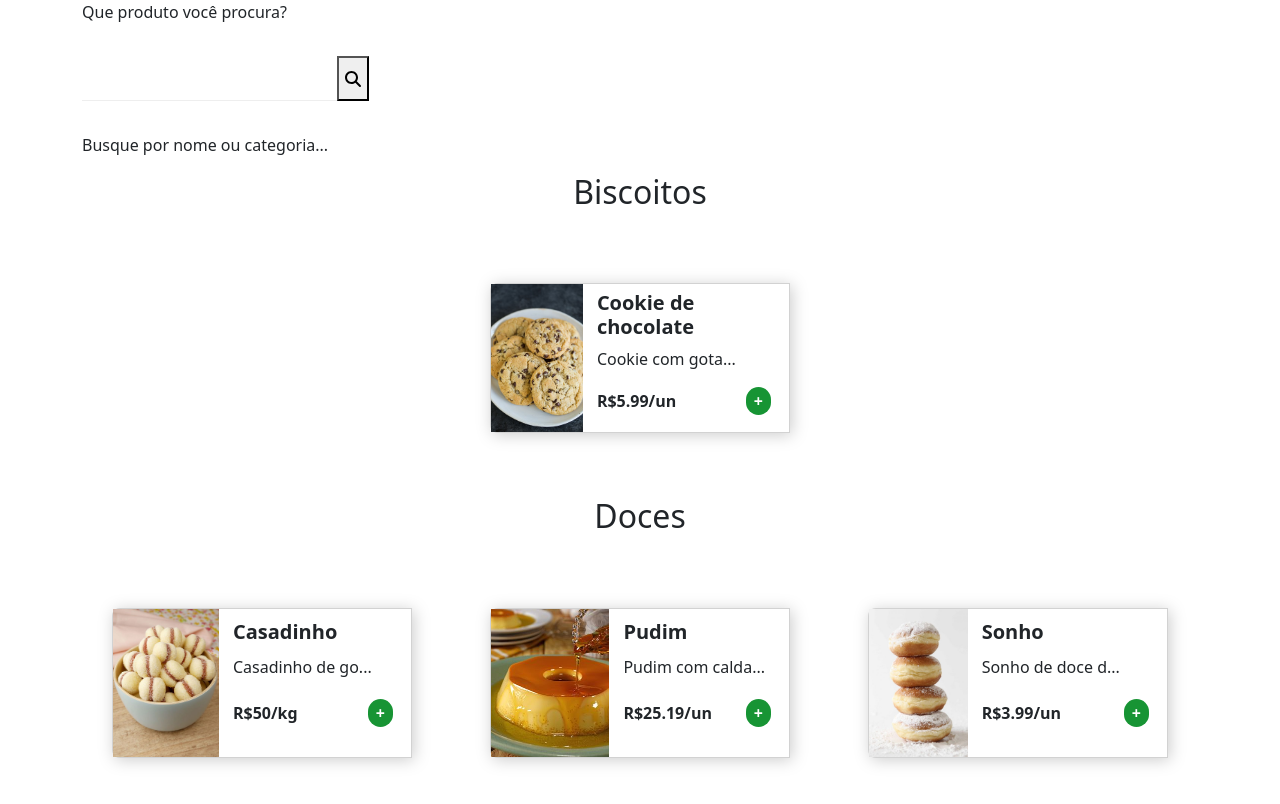
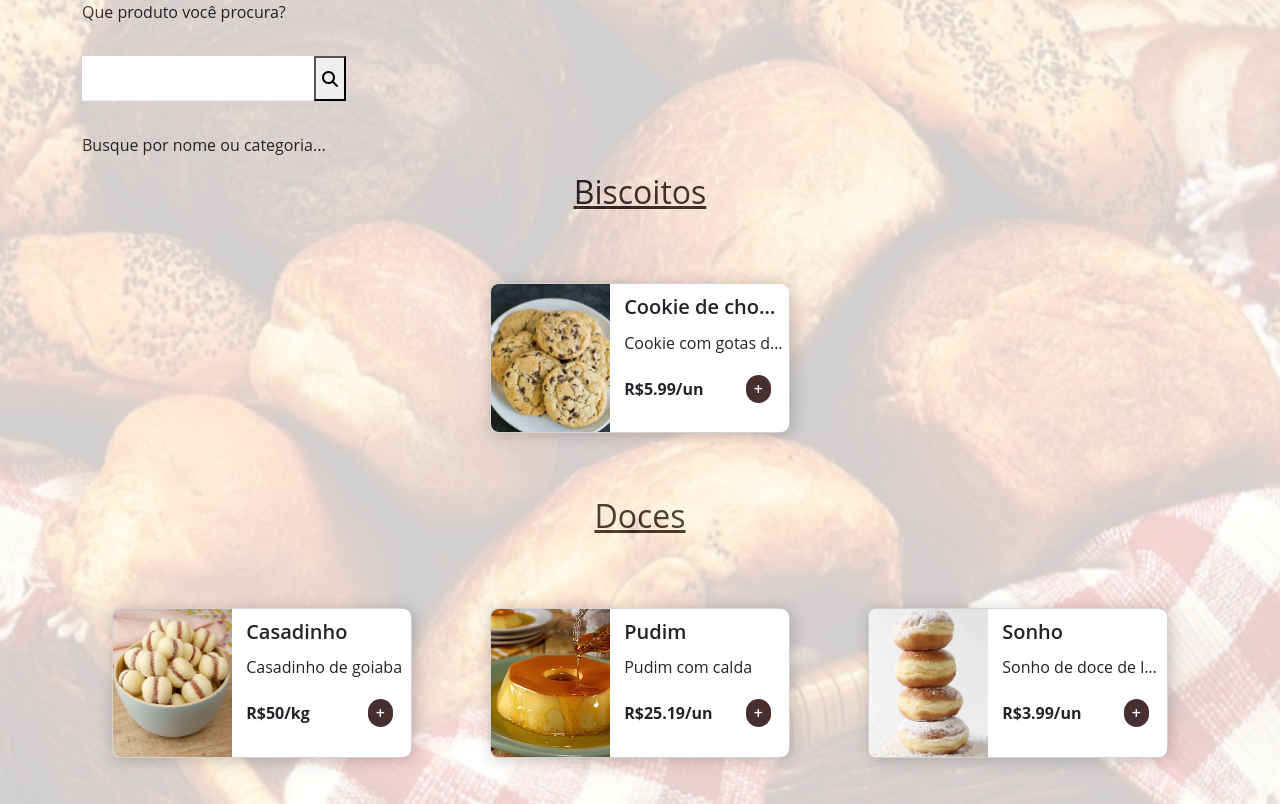
Before and after one commit to 09brsv/front-padaria, an Angular app: page /produtos in a window 1280 px wide. Shown: the top 804 px of the page. Built offline with nearby package versions, Linux system fonts and the light colour scheme.

Commit message:
style(products): Add imagem de fundo e altera estilos da página de produtos

```diff
--- a/src/app/pages/products/components/list-products/list-products.component.html
+++ b/src/app/pages/products/components/list-products/list-products.component.html
@@ -16,10 +16,11 @@
       *ngIf="resultProducts$ | async; else telaInicial">
       <ng-container
         *ngFor="let product of listProducts; let i = index"
-        class="category">
+        >
         <div
           *ngIf="i === 0 || listProducts[i - 1].category !== product.category"
-          style="width: 100%; text-align: center;">
+          class="category"
+          >
           <h2>{{ product.category }}</h2>
         </div>
         <app-product
@@ -34,10 +35,11 @@
         let product of productsFacade.products$ | async as products;
         let i = index
       "
-      class="category">
+      >
       <div
         *ngIf="i === 0 || products[i - 1].category !== product.category"
-        style="width: 100%; text-align: center;">
+        class="category"
+        >
         <h2>{{ product.category }}</h2>
       </div>
       <app-product
--- a/src/app/pages/products/components/list-products/list-products.component.scss
+++ b/src/app/pages/products/components/list-products/list-products.component.scss
@@ -15,6 +15,12 @@
   padding: 24px;
   z-index: 700;
   left: 0;
+}
+
+.category {
+  width: 100%;
+  text-align: center;
+  text-decoration: underline;
 }
 
 .inputs{
--- a/src/app/pages/products/components/list-products/product/modal/modal-product.component.html
+++ b/src/app/pages/products/components/list-products/product/modal/modal-product.component.html
@@ -9,9 +9,9 @@
   </div>
   <div class="modal-body" *ngIf="formProduto">
     <div class="d-flex justify-content-between">
-      <div>
+      <div class="content-info-product">
         <img src="{{ product.image }}" alt="{{ product.title }}" />
-        <p>{{ product.description }}</p>
+        <p class="py-2">{{ product.description }}</p>
       </div>
       <div class="content-form">
         <form [formGroup]="formProduto">
@@ -43,12 +43,12 @@
                   </button>
                 </div>
               </div>
-              <div class="row g-3 align-items-end">
-                <span>Total: <strong>{{formProduto.get('total')?.value | currency}}</strong></span>
-              </div>
             </div>
           </div>
         </form>
+        <div class="row g-3 align-items-end" style="padding-block-start: 50%;">
+          <span>Total: <strong>{{formProduto.get('total')?.value | currency}}</strong></span>
+        </div>
       </div>
     </div>
   </div>
--- a/src/app/pages/products/components/list-products/product/modal/modal-product.component.scss
+++ b/src/app/pages/products/components/list-products/product/modal/modal-product.component.scss
@@ -1,6 +1,3 @@
-// * {
-//   border: 2px solid red;
-// }
 
 .content-form {
   text-align: right;
@@ -10,3 +7,10 @@
     background: none;
   }
 }
+.content-info-product {
+  max-width: 40%;
+  & img {
+    width: 100%;
+    max-height: 300px;
+  }
+}
--- a/src/app/pages/products/components/list-products/product/product.component.html
+++ b/src/app/pages/products/components/list-products/product/product.component.html
@@ -1,5 +1,5 @@
-<div class="card">
-  <div>
+<div class="card" (click)="abrirModal()" (keypress)="abrirModal()" tabindex="0">
+  <div class="card-img">
     <img
       src="{{
         product.image !== undefined
@@ -9,13 +9,13 @@
       alt="Capa do livro" />
   </div>
   <div class="card-body info-card">
-    <h3 class="card-title title">{{ product.title }}</h3>
-    <p class="card-text">{{ product.description | slice: 0 : 15 }}...</p>
+    <h3 class="card-title">{{ product.title }}</h3>
+    <p class="card-text">{{ product.description }}</p>
     <div class="price-qtd">
       <strong class="card-text"
         >R${{ product.price }}/{{ product.measurementUnit | lowercase }}</strong
       >
-      <button style="margin-right: 12px" (click)="abrirModal()">
+      <button style="margin-right: 12px">
         +
       </button>
     </div>
--- a/src/app/pages/products/components/list-products/product/product.component.scss
+++ b/src/app/pages/products/components/list-products/product/product.component.scss
@@ -2,45 +2,64 @@
   display: flex;
   flex-direction: row;
   filter: drop-shadow(2px 2px 8px rgba(0, 0, 0, 0.2));
-  border-radius: 8px 0px 0px 8px;
+  border-radius: 8px 14px 14px 8px;
   height: 150px;
   width: 300px;
+  cursor: pointer;
+
+  &:hover {
+    scale: 1.05;
+  }
+  & .card-img {
+    width: 40%;
+    height: 100%;
     & img {
       width: 100%;
       height: 100%;
       object-fit: cover;
+      border-radius: 8px 0px 0px 8px;
     }
   }
 
-.info-card {
+  & .info-card {
     padding-top: 7px;
     padding-left: 14px;
     padding-right: 6px;
     background: #ffffff;
     border-radius: 0px 8px 8px 0px;
-  min-width: 60%;
+    width: 60%;
     display: flex;
     flex-direction: column;
     justify-content: space-evenly;
     align-items: baseline;
-}
 
-.title {
+    & h3.card-title {
       font-style: normal;
       font-weight: 600;
       font-size: 20px;
     }
 
+    & p.card-text, h3.card-title {
+      overflow: hidden;
+      width: 100%;
+      white-space: nowrap;
+      text-overflow: ellipsis;
+    }
+  }
+}
+
+
+
 .price-qtd {
   width: 100%;
   display: flex;
-  margin-bottom: 10px ;
+  margin-bottom: 10px;
   justify-content: space-between;
   align-items: center;
 }
 
 button {
-  background: #179434;
+  background: rgb(71, 47, 47);
   border-radius: 4rem;
   padding: 2px 8px;
   font-style: normal;
@@ -50,8 +69,8 @@ button {
   color: #ffffff;
   border: none;
   cursor: pointer;
+
+  &:hover {
+    background: rgb(56, 37, 37);
   }
-
-button:hover {
-  background: #050c42;
 }
--- a/src/styles.scss
+++ b/src/styles.scss
@@ -15,3 +15,21 @@
   font-weight: 500;
   font-optical-sizing: auto;
 }
+
+body {
+  font-family: inherit;
+  position: relative;
+
+  &::before {
+    content : "";
+    display: block;
+    position: absolute;
+    top: 0;
+    left: 0;
+    background: url('assets/images/background.jpg') center center no-repeat;
+    background-size: cover;
+    width: 100%;
+    height: 100%;
+    opacity : 0.2;
+  }
+}
```
Also changed, not shown: src/assets/images/background.jpg (added). Lines whose indentation alone changed are shown as unchanged.
